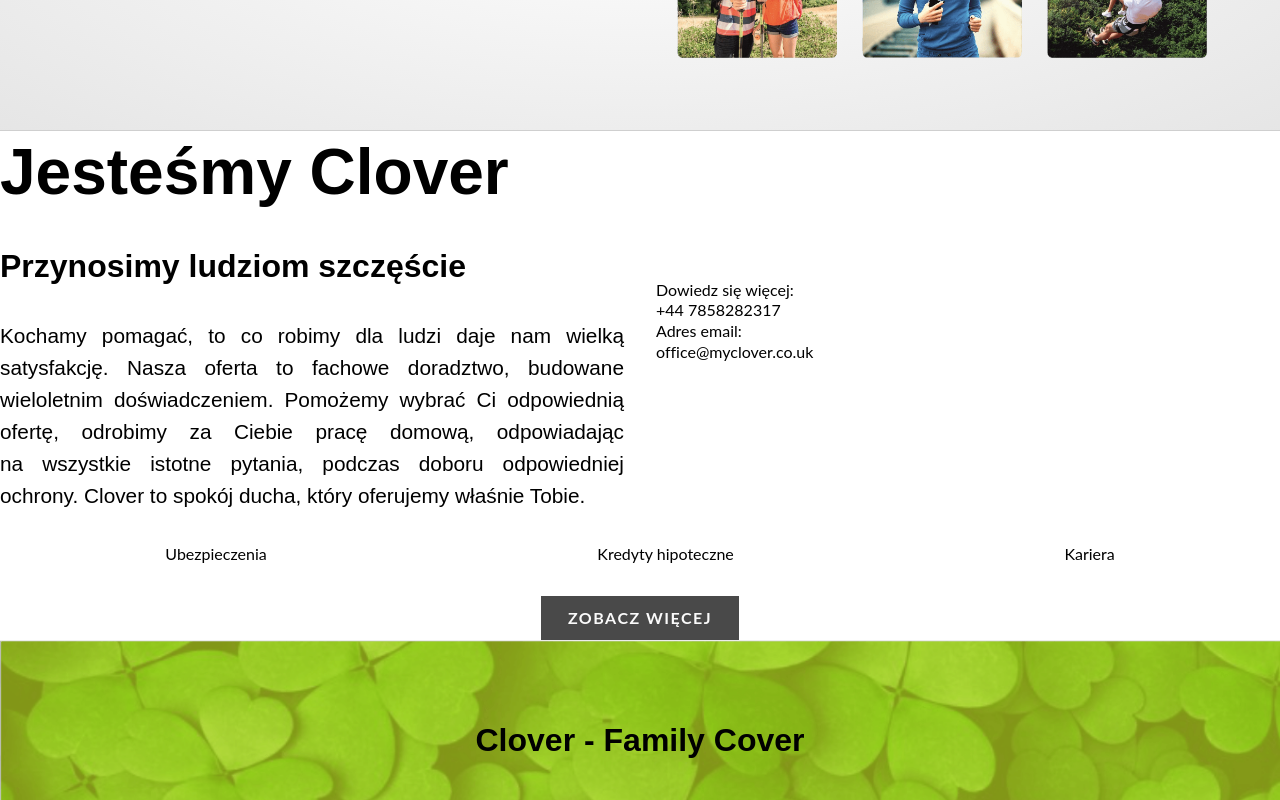
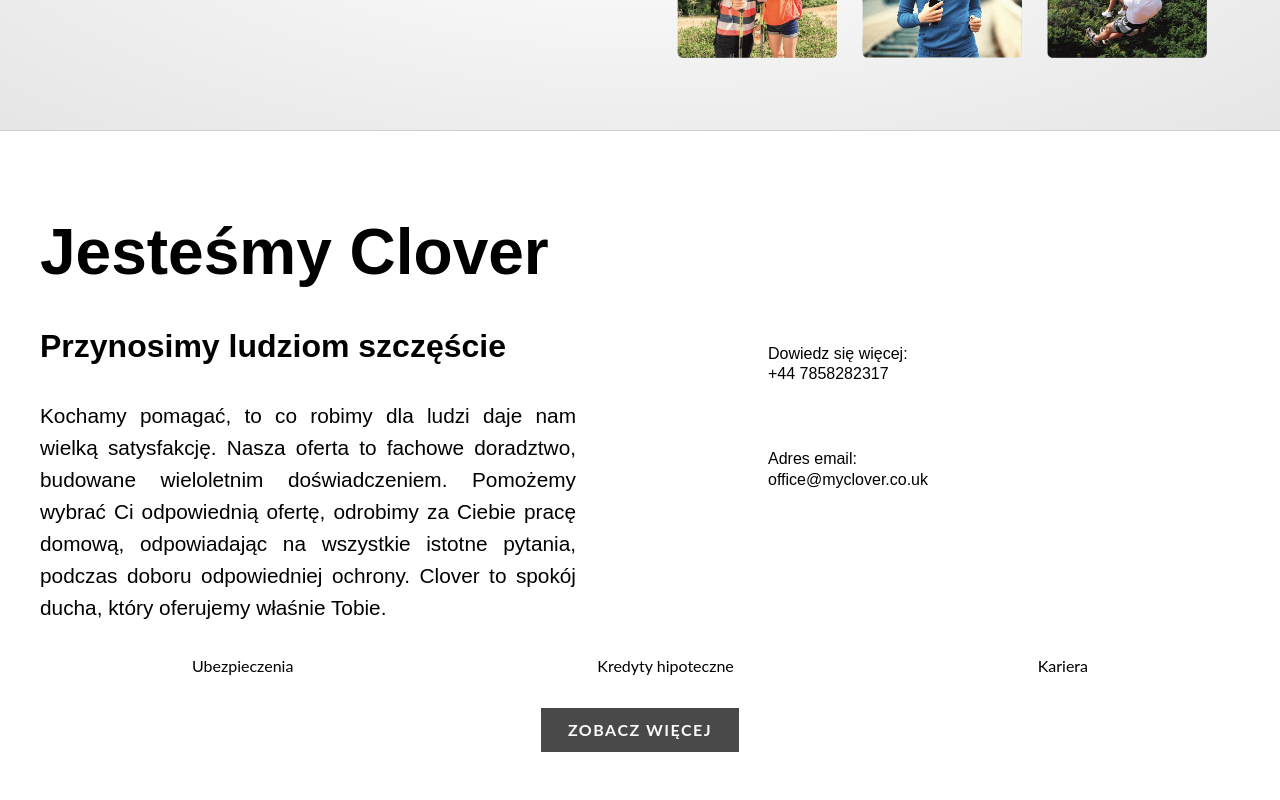
Before and after one commit to TZ-fn/MyClover, a React (Vite) app: page / in a window 1280 px wide. Shown: the part 460-1260 px from the top of the page. Built offline with nearby package versions, Linux system fonts and the light colour scheme; a web font is replaced by a local one.

Commit message:
feat: add more styling

```diff
--- a/src/components/AboutSection/AboutSection.module.scss
+++ b/src/components/AboutSection/AboutSection.module.scss
@@ -4,8 +4,8 @@
   align-items: center;
   justify-content: center;
   gap: 2rem;
-  max-width: 80rem;
-  margin: auto;
+  max-width: 75rem;
+  margin: 5rem auto;
 }
 
 .mainInfoContainer,
@@ -27,7 +27,7 @@
 }
 
 .mainInfoContainer {
-  gap: 2rem;
+  gap: 8rem;
 }
 
 .mainInfo {
@@ -50,6 +50,14 @@
   flex-direction: column;
   align-items: flex-start;
   justify-content: center;
+  font-family: "Cabin", sans-serif;
+}
+
+.phoneContainer,
+.emailContainer {
+  min-height: 4rem;
+  padding: 2rem 4rem;
+  width: 100%;
 }
 
 .iconsContainer {
```
